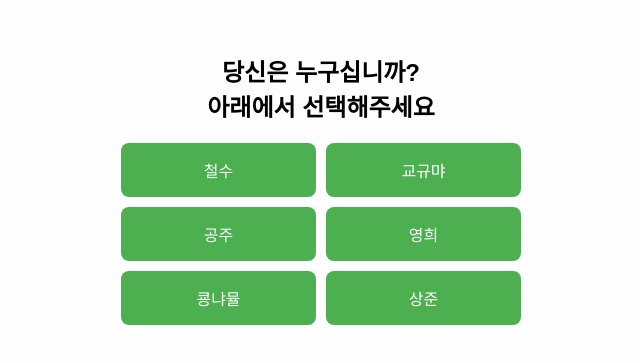
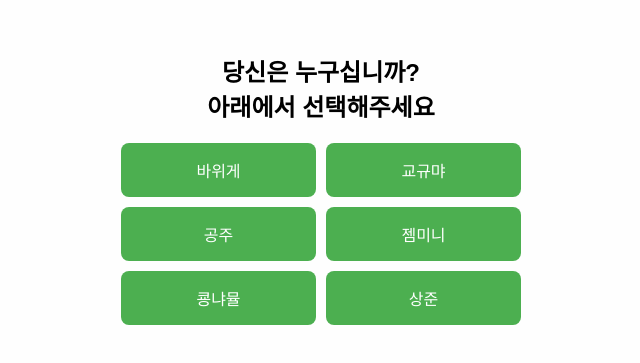
Before and after one commit to winnieeeeee1/ToyStory, a plain HTML site: page index.html in a window 1280 px wide. Shown: the part 219-582 px from the top of the page, 319-959 px from the left. Drawn offline with Linux system fonts and the light colour scheme.

Commit message:
Update index.html

```diff
--- a/index.html
+++ b/index.html
@@ -68,7 +68,7 @@
 </div>
 
 <script>
-const members = ["교규먀", "공주", "상준", "쿙냐뮬", "철수", "영희"];
+const members = ["교규먀", "공주", "상준", "쿙냐뮬", "바위게", "젬미니"];
 const buttonsContainer = document.getElementById("buttons");
 
 // 버튼 랜덤 배치
```
